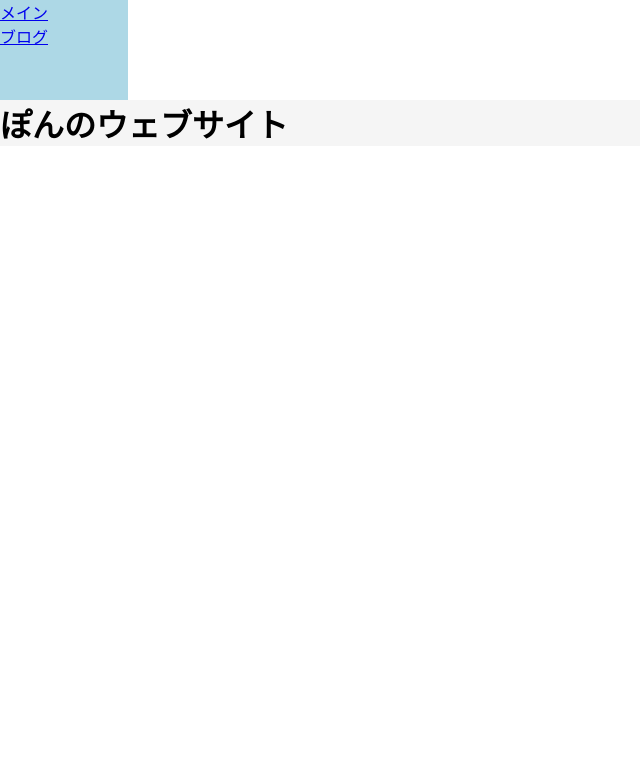
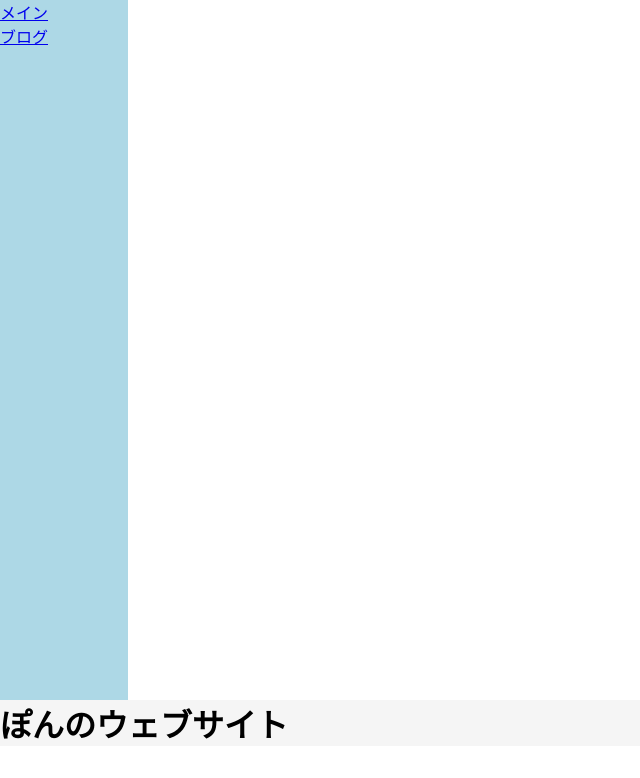
Before and after one commit to pon08Oa/official, a plain HTML site: page index.html in a window 1280 px wide. Shown: the whole page, without its empty margins (0-640 px from the left). Drawn offline with Linux system fonts and the light colour scheme.

Commit message:
Update style.css

```diff
--- a/style.css
+++ b/style.css
@@ -9,7 +9,7 @@
 .main_menu {
     background-color: #add8e6;
     width: 10%;
-    height: 100px;
+    height: 700px;
 }
 
 /*メイン*/
```
